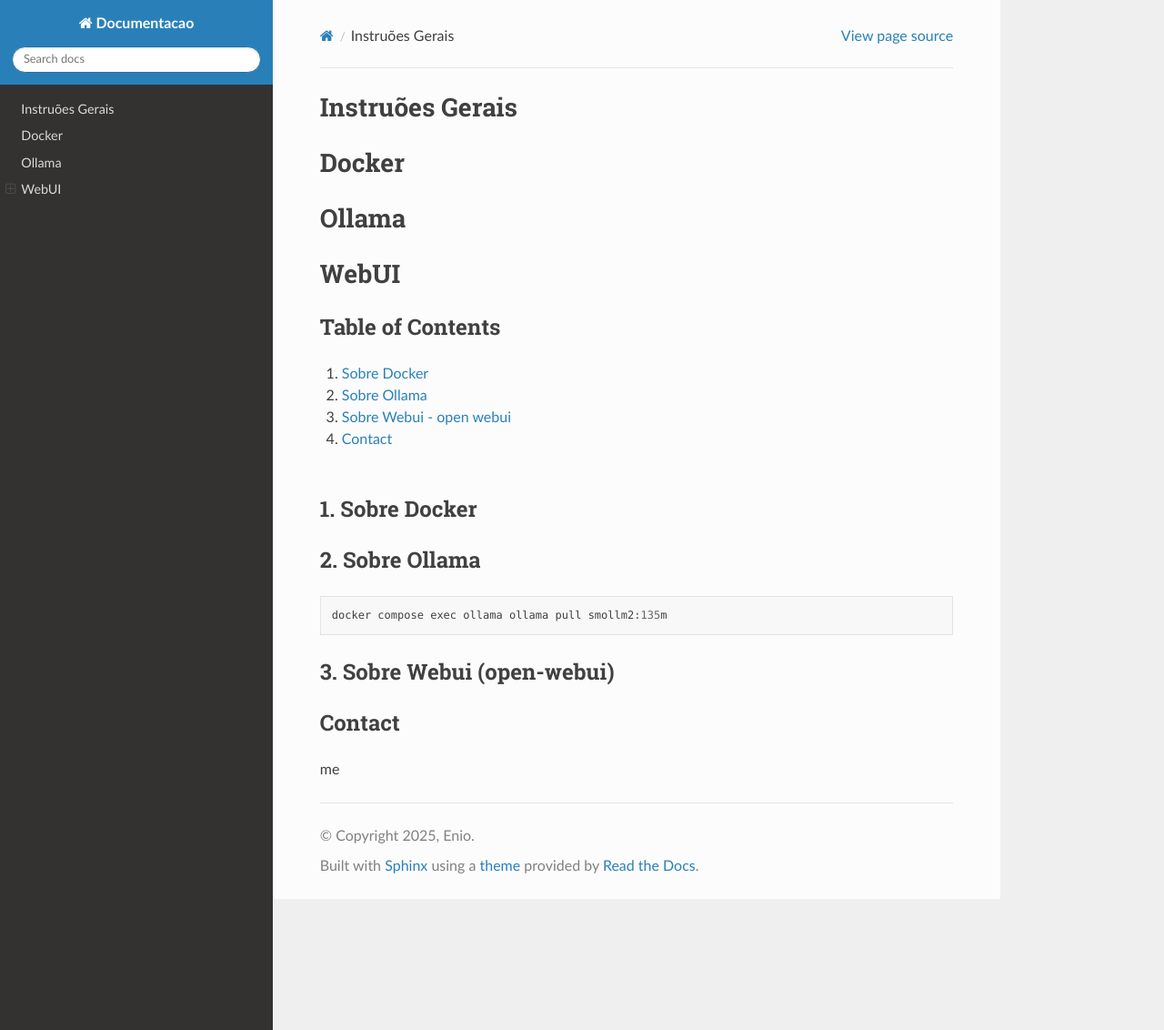
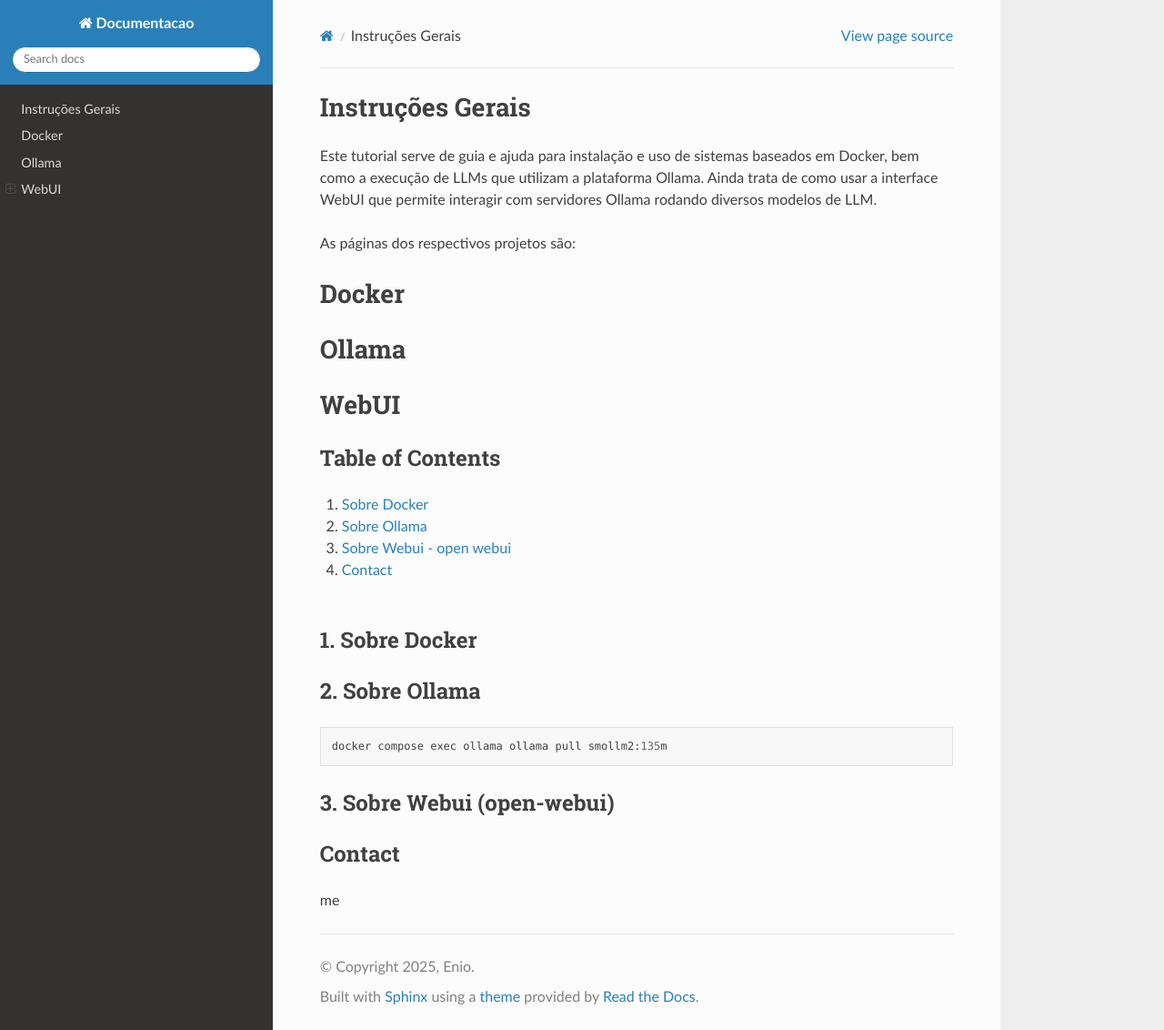
Before and after one commit to eniohandy/Documentacao, a Sphinx documentation site: the page built from docs/source/index.md, in a window 1280 px wide and 1132 px high. Shown: the whole window at 91% size. Built offline with Sphinx 7.4.7 and the Read the Docs theme 3.1.0, drawn with Linux system fonts in a browser that asks for light colours.

Commit message:
atualizando

```diff
--- a/docs/source/index.md
+++ b/docs/source/index.md
@@ -1,4 +1,13 @@
-# Instruões Gerais
+# Instruções Gerais
+
+Este tutorial serve de guia e ajuda para instalação e uso de sistemas  baseados em Docker,
+bem como a execução de LLMs que utilizam a plataforma Ollama.
+Ainda trata de como usar a interface WebUI que permite interagir com servidores Ollama rodando
+diversos modelos de LLM.
+
+As páginas dos respectivos projetos são:
+
+
 # Docker
 # Ollama
 # WebUI
```
